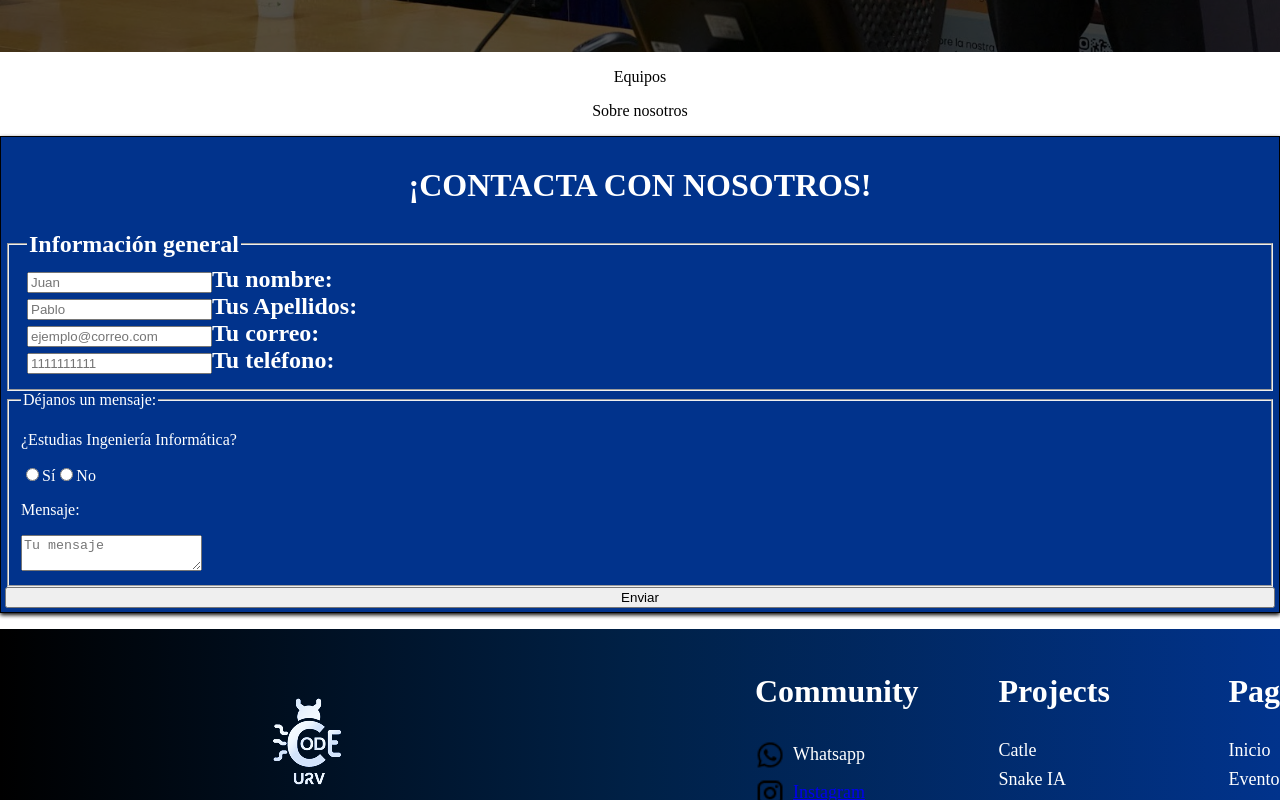
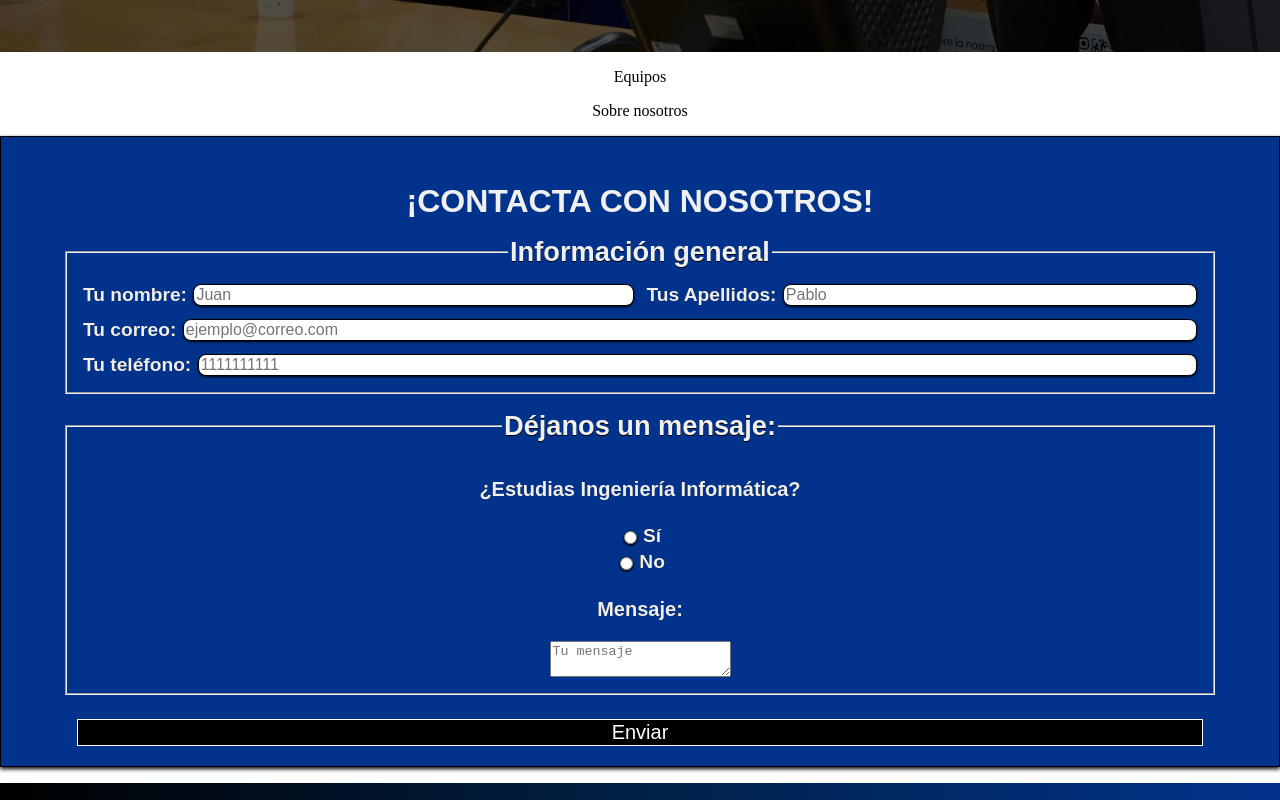
Before and after one commit to IvanCarayol/Web_Asociacion_CodeURV, a React (Vite) app in the folder web_codeurv/: page / in a window 1280 px wide. Shown: the part 760-1560 px from the top of the page. Built offline with nearby package versions, Linux system fonts and the light colour scheme.

Commit message:
FORM casi acabado: bastante CSS y el HTML

```diff
--- a/web_codeurv/src/components/Form.jsx
+++ b/web_codeurv/src/components/Form.jsx
@@ -7,36 +7,44 @@ function Form() {
         <h2 class="form__title">¡CONTACTA CON NOSOTROS!</h2>
         <fieldset class="contacto__info-general">
             <legend>Información general</legend>
-              <div class="form__input-label__container">
+              <div class="form__input-label__container name">
                 <input id="Name" name="Name" class="form__input" type="text" placeholder="Juan" request></input>
                 <label for="Name">Tu nombre:</label>
               </div>
-              <div class="form__input-label__container">
-                <input id="Apellido" name="Apellido" class="form__input" type="text" placeholder="Pablo"></input>
-                <label for="Apellido">Tus Apellidos:</label>
+              <div class="form__input-label__container surname">
+                <input id="Surname" name="Surname" class="form__input" type="text" placeholder="Pablo"></input>
+                <label for="Surname">Tus Apellidos:</label>
               </div>
-              <div class="form__input-label__container">
+              <div class="form__input-label__container email">
                 <input id="Email" name="Email" class="form__input" type="email" placeholder="ejemplo@correo.com" request></input>
                 <label for="Email">Tu correo:</label>
               </div>
-              <div class="form__input-label__container">
+              <div class="form__input-label__container tel">
                 <input id="Tel" name="Tel" class="form__input" type="tel" placeholder="1111111111"></input>
                 <label for="Tel">Tu teléfono:</label>
               </div>
         </fieldset>
         <fieldset class="contacto__info-msg">
           <legend>Déjanos un mensaje:</legend>
-          <div class="form__input-label__container">
+          <div class="form__input-label__container msg">
+            <div class="question__container">
               <p class="form__text">¿Estudias Ingeniería Informática?</p>
+              <div class="form__input-yes">
                 <input type="radio" id="si" name="estudia" value="si"></input>
                 <label for="si">Sí</label>
+              </div>
+              <div class="form__input-no">
                 <input type="radio" id="no" name="estudia" value="no"></input>
                 <label for="no">No</label>
               </div>
+            </div>
+          </div>
+          <div class="form__msg-container">
             <p class="form__text">Mensaje:</p>
             <textarea id="mensaje" name="mensaje" placeholder="Tu mensaje"></textarea>
+          </div>
         </fieldset>
-        <input id="Enviar" name="Enviar" type="submit" value="Enviar"></input>
+        <input id="Enviar" name="Enviar" class="enviar" type="submit" value="Enviar" ></input>
       </form>
     </section>
 
--- a/web_codeurv/src/styles/Form.css
+++ b/web_codeurv/src/styles/Form.css
@@ -2,15 +2,21 @@
     background-color:  #01338c;
     margin: 1em 0;
     filter: drop-shadow(0px 2px 2px black);
+    font-family: sans-serif;
 }
 
 .contacto {
     display: flex;
     flex-direction: column;
     justify-content: space-evenly;
-    padding: 4px;
+    padding: 1.25em;
     border: 1px solid black;
-    color: white;
+    color: #f0f0f0;
+    gap: 1em;
+    align-items: center;
+    h2 {
+        margin-bottom: 0;
+    }
 
 }
 
@@ -20,8 +26,105 @@
     font-size: 2em;
 }
 
+.contacto__info-general, .contacto__info-msg {
+    padding: 4px;
+     padding: 1em;
+    text-align: center;
+    legend {
+        font-size: 1.7em;
+        font-weight: 900;
+        text-shadow: 0px .6px .6px black;
+    }
+    width: 90%;
+}
+
 .contacto__info-general {
-    text-align: left;
+    display: grid;
+    grid-template-columns: repeat(2, 1fr);
+    gap: .8em;
+}
+
+.form__input-label__container {
+    font-size: 1em;
+    display: flex;
+    flex-direction: row-reverse;
+    justify-content: space-between;
+    align-items: center;
+    gap: .4em;
+    color: #f0f0f0;
+    input {
+        flex-grow: 1;
+        font-size: 1em;
+        border: 1px solid black;
+        filter: drop-shadow(0px 1px 1px black);
+        outline: none;
+        border-radius: 8px 8px 8px 8px;
+
+    }
+
+    label {
+        font-size: 1.2em;
+        filter: drop-shadow(0px .4px .4px black);
+        font-weight: 600;
+    }
+
+}
+
+.email, .tel {
+    grid-column: span 2;
+}
+
+.enviar {
+    margin-top: .4em;
+    background-color: black;
+    color: white;
+    font-size: 1.25em;
+    border: 1px solid white;
+    width: 91%;
+    filter: drop-shadow(0px .3px .3px white);
+}
+
+.contacto__info-msg {
+    display: flex;
+    flex-direction: column;
+    justify-content: space-evenly;
+    gap: .3em;
+}
+
+.form__text {
+    font-size: 1.25em;
     font-weight: 700;
-    font-size: 1.5em;
 }
+
+.msg {
+    display: flex;
+    flex-direction: column;
+    justify-content: space-evenly;
+    align-items: center;
+    filter: drop-shadow(0px .6px .6px black);
+}
+
+.question__container {
+    display: flex;
+    flex-direction: column;
+    justify-content: space-evenly;
+    align-items: center;
+    width: 45%;
+    gap: 4px;
+}
+
+.form__input-yes, .form__input-no {
+    display: flex;
+    justify-content: space-evenly;
+    align-items: center;
+    gap: .2em;
+}
+
+.form__msg-container {
+    display: flex;
+    flex-direction: column;
+    justify-content: space-evenly;
+    align-items: center;
+    filter: drop-shadow(0px .6px .6px black);
+
+}
```
Lines whose indentation alone changed are shown as unchanged.
